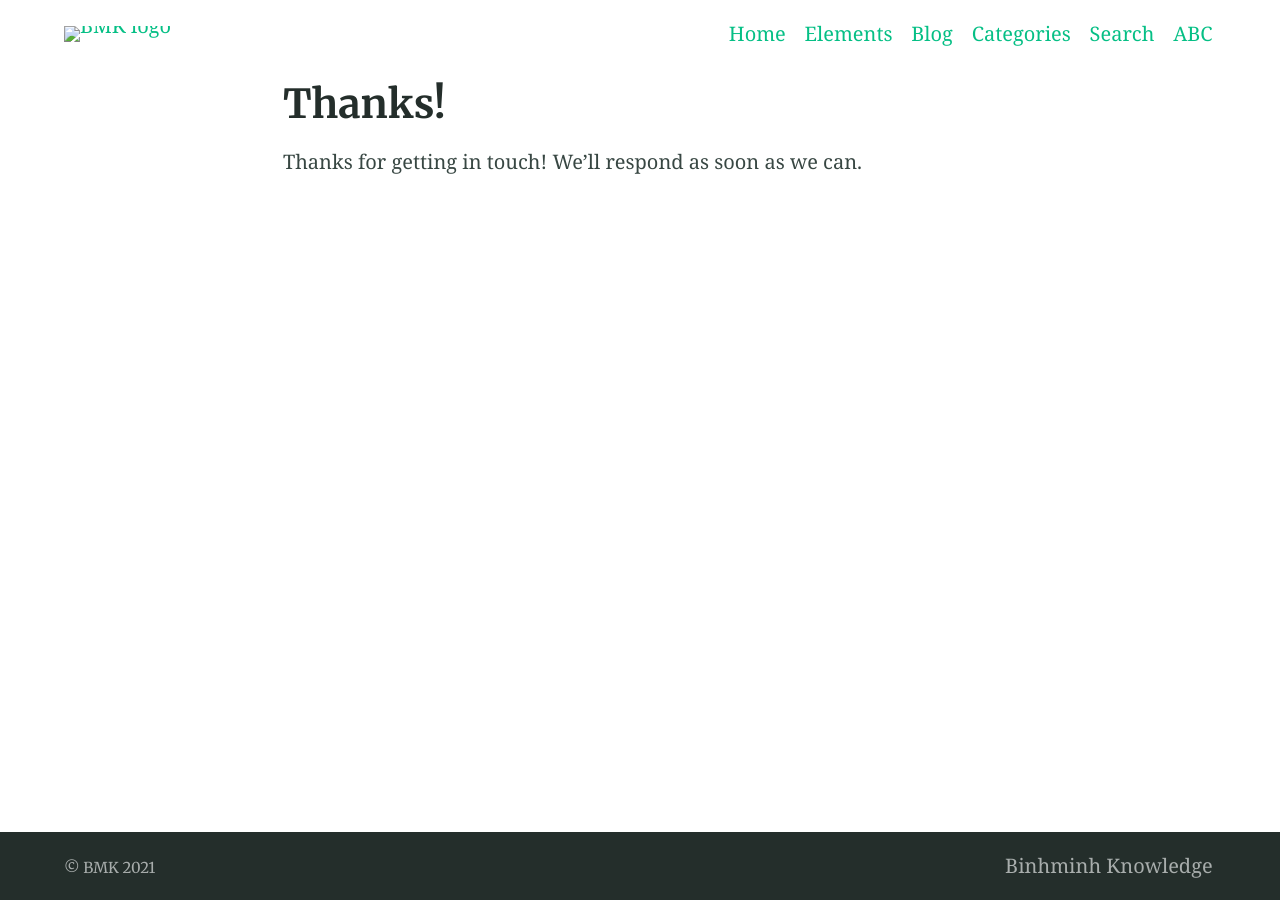
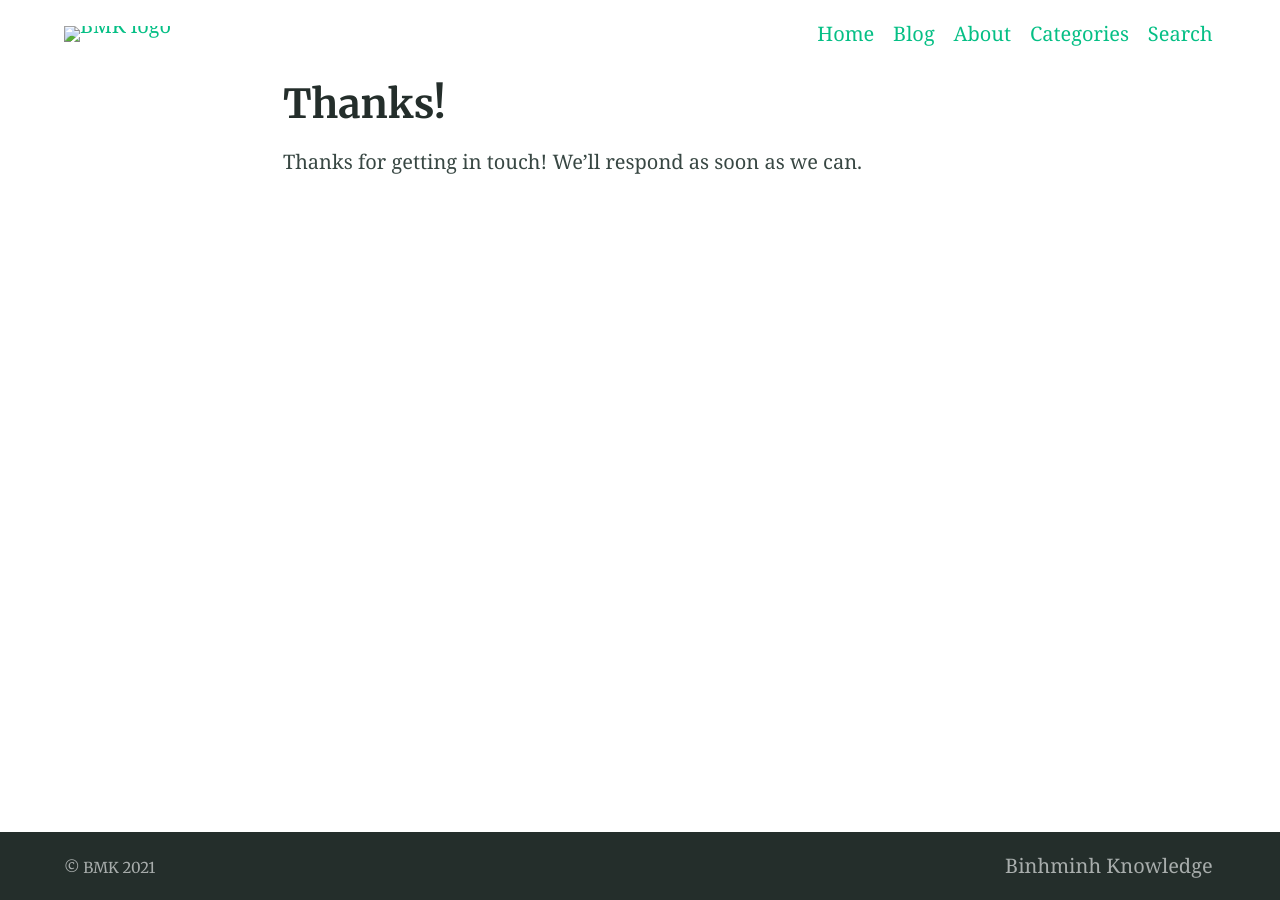
Before and after one commit to 8trien/1, a Jekyll site: the page built from thanks.md, in a window 1280 px wide. Built offline with Jekyll 4.4.1, drawn with Linux system fonts in a browser that asks for light colours.

Commit message:
Update _config.yml

```diff
--- a/_config.yml
+++ b/_config.yml
@@ -123,16 +123,16 @@ favicons: # Favicons are also used in the manifest file. Syntax is 'size: path'
 navigation_header:
 - title: Home
   url: /
-- title: Elements
-  url: /elements/
+
 - title: Blog
   url: /blog/
+- title: About
+  url: /elements/
 - title: Categories
   url: /categories/
 - title: Search
   url: /search/
-- title: ABC
-  url: https://github.com/daviddarnes/alembic
+
 
 navigation_footer:
 - title: Binhminh Knowledge
```
